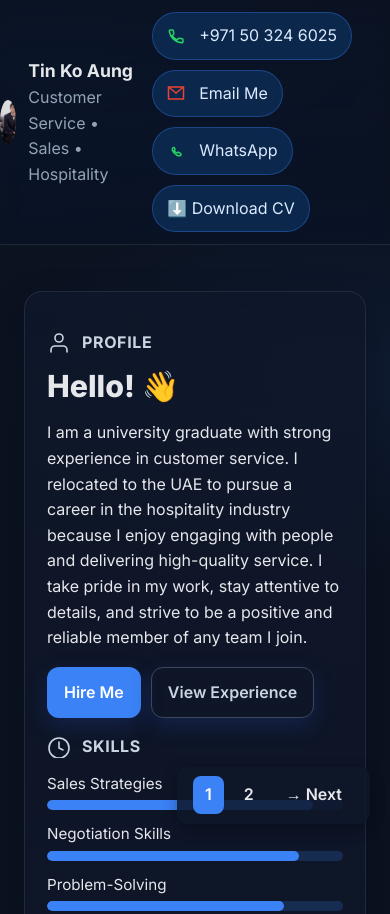
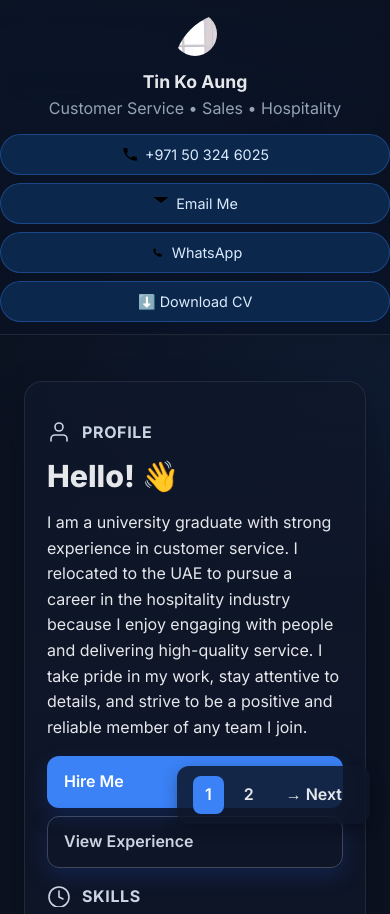
Before and after one commit to TinkoAung/MY-Website, a plain HTML site: page index.html in a window 390 px wide. Shown: the top 914 px of the page. Drawn offline with Linux system fonts and the light colour scheme.

Commit message:
Update index.html

```diff
--- a/index.html
+++ b/index.html
@@ -77,31 +77,6 @@ footer{padding:26px 0; text-align:center; color:#a8b1c2; font-size:.95rem;}
 <div class="container nav">
   <div class="brand">
     <div class="avatar"><img src="Profile Image.jpg" alt="Tin Ko Aung Profile Photo"></div>
-	  <style>
-/* Modal CSS ကို ဒီမှာ ထည့်ပါ */
-.modal {
-  display: none;
-  position: fixed;
-  top: 0;
-  left: 0;
-  width: 100%;
-  height: 100%;
-  background: rgba(0,0,0,0.7);
-  justify-content: center;
-  align-items: center;
-  z-index: 50;
-  padding: 16px;
-  box-sizing: border-box;
-}
-
-.modal-content {
-  max-width: 100%;
-  max-height: 90vh;
-  object-fit: contain;
-  display: block;
-  border-radius: 12px;
-}
-</style>
     <div>
       <h1>Tin Ko Aung</h1>
       <div class="muted">Customer Service • Sales • Hospitality</div>
@@ -122,22 +97,82 @@ footer{padding:26px 0; text-align:center; color:#a8b1c2; font-size:.95rem;}
   </a>
   <a class="pill" href="TinKoAung_CV.pdf" download>⬇️ Download CV</a>
 </div>
-
 <style>
-.pill svg.icon {
-  width:18px;
-  height:18px;
-  vertical-align:middle;
-  margin-right:6px;
-  stroke: currentColor; /* fill -> stroke */
-  stroke-width:2;
-  fill:none;
+/* HEADER BASE */
+.nav {
+  display: flex;
+  align-items: center;
+  justify-content: space-between;
+  flex-wrap: wrap; /* Mobile မှာ wrap ဖြစ်စေ */
+  gap: 12px;
 }
 
-/* သီးသန့်အရောင် assign */
-.pill .phone { color: #25D366; }    /* Phone: Green */
-.pill .email { color: #EA4335; }    /* Email: Gmail Red */
-.pill .whatsapp { color: #25D366; } /* WhatsApp Green */
+.brand {
+  display: flex;
+  align-items: center;
+  gap: 12px;
+}
+
+.brand-text h1 {
+  margin: 0;
+  font-size: 1.2rem;
+}
+
+.avatar img {
+  width: 80px;   /* Mobile အတွက် smaller */
+  height: 80px;
+  border-radius: 50%;
+  object-fit: cover;
+}
+
+/* PILL BUTTONS */
+.split {
+  display: flex;
+  flex-wrap: wrap;
+  gap: 8px;
+}
+
+.pill {
+  display: inline-flex;
+  align-items: center;
+  gap: 6px;
+  padding: 8px 12px;
+  border-radius: 999px;
+  background: #0b274b;
+  border: 1px solid rgba(59,130,246,.35);
+  color: #dbeafe;
+  font-size: 0.9rem;
+  text-decoration: none;
+}
+
+/* MEDIA QUERY - MOBILE (<768px) */
+@media (max-width: 768px) {
+  .nav {
+    flex-direction: column;
+    align-items: center;
+    text-align: center;
+  }
+
+  .brand {
+    flex-direction: column;
+    align-items: center;
+  }
+
+  .split {
+    flex-direction: column;
+    width: 100%;
+  }
+
+  .pill {
+    width: 100%;  /* Mobile full width */
+    justify-content: center;
+  }
+
+  .avatar img {
+    width: 120px; /* Mobile အတွက် ကြီးချင်ရင် */
+    height: 120px;
+  }
+}
 </style>
 </div>
 </header>
```
